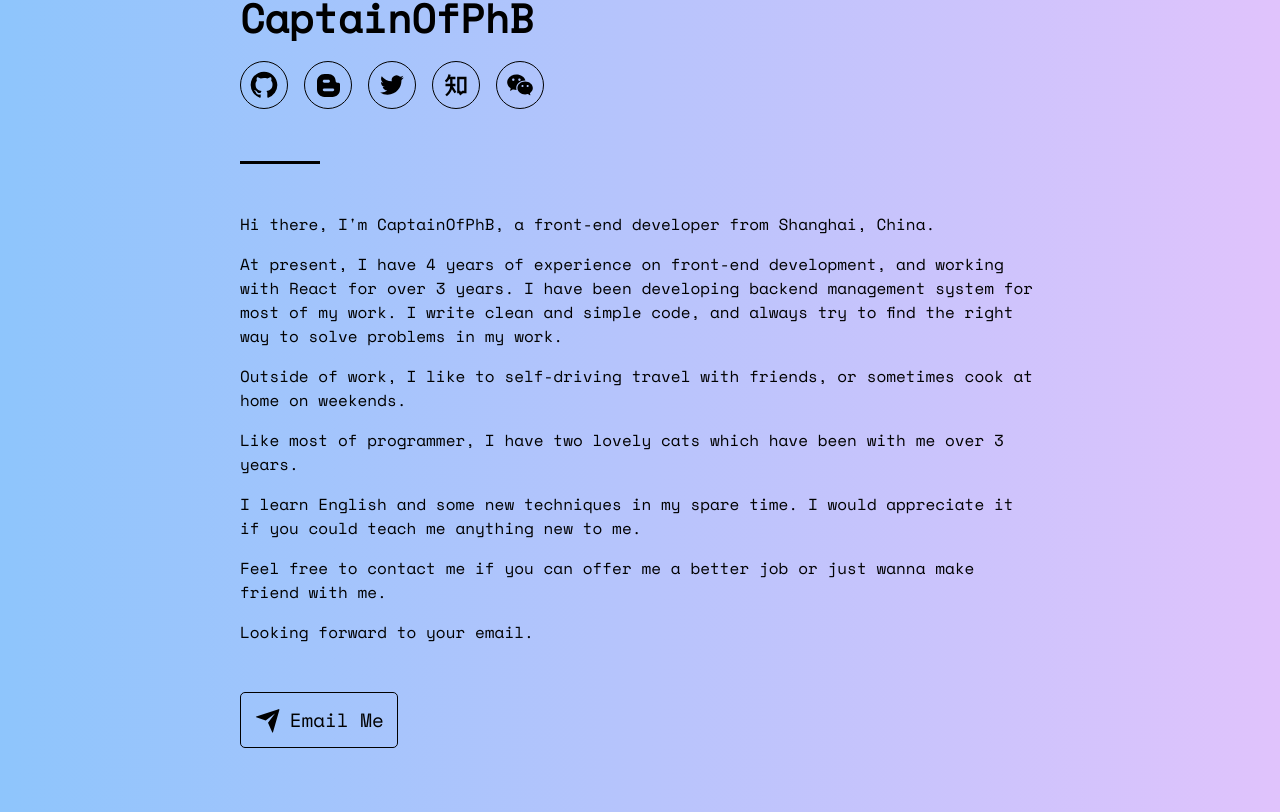
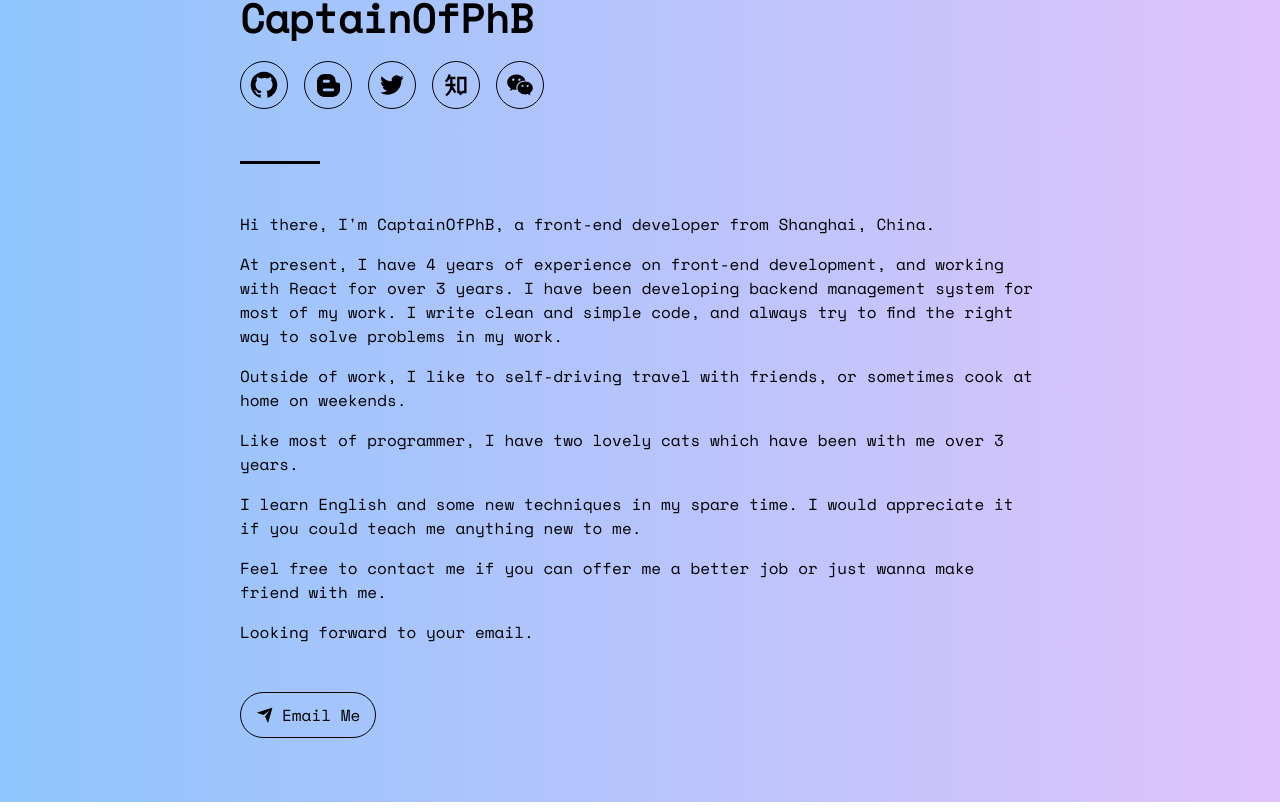
Before and after one commit to CaptainOfPhB/portfolios, a Next.js app: page / in a window 1280 px wide. Shown: the part 375-1187 px from the top of the page. Built offline with nearby package versions, Linux system fonts and the light colour scheme.

Commit message:
docs: tweat ui

```diff
--- a/pages/index.tsx
+++ b/pages/index.tsx
@@ -28,7 +28,7 @@ function Home() {
           {config.introductions.map((it, index) => <p key={index}>{it}</p>)}
         </div>
         <a className={styles.email} href='mailto:captainofphb@gmail.com'>
-          <Image src='/send.svg' alt='send' width={28} height={28} />
+          <Image src='/send.svg' alt='send' width={18} height={18} />
           Email Me
         </a>
       </main>
--- a/styles/Home.module.css
+++ b/styles/Home.module.css
@@ -66,10 +66,8 @@
 .email {
   display: flex;
   gap: 0.5rem;
-  padding: 0.8rem;
+  padding: 10px 15px;
   margin-top: 2rem;
-  font-size: 1.2rem;
-  line-height: 1.5;
-  border-radius: 5px;
+  border-radius: 30px;
   border: 1px solid black;
 }
```
